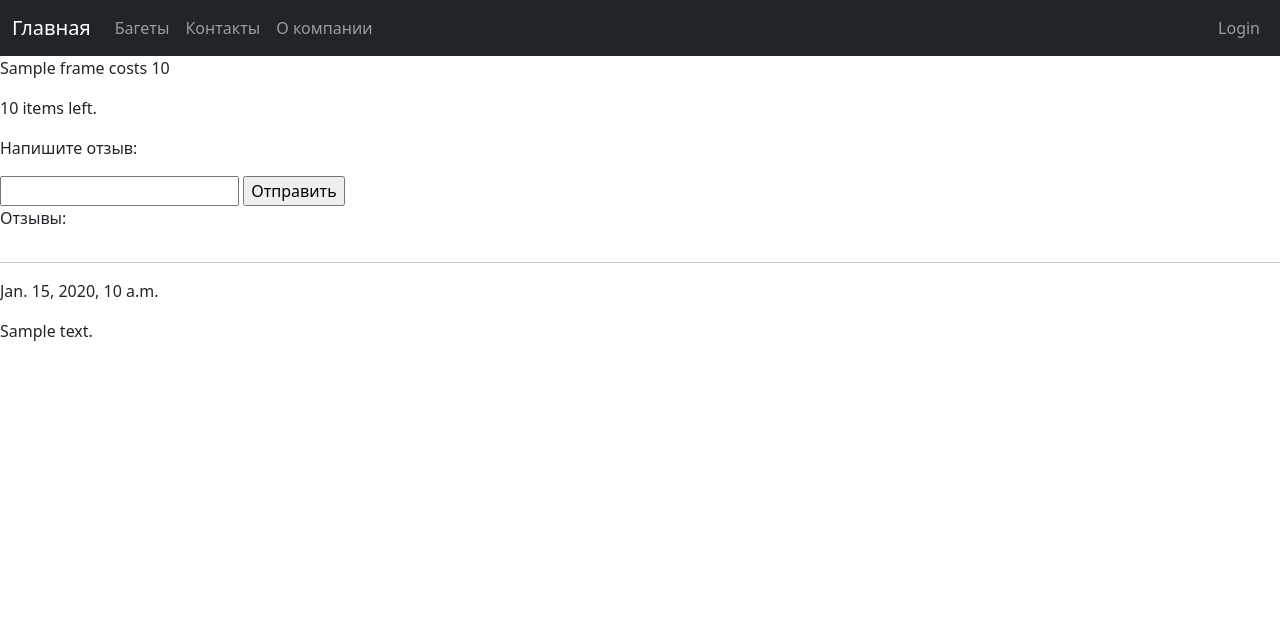
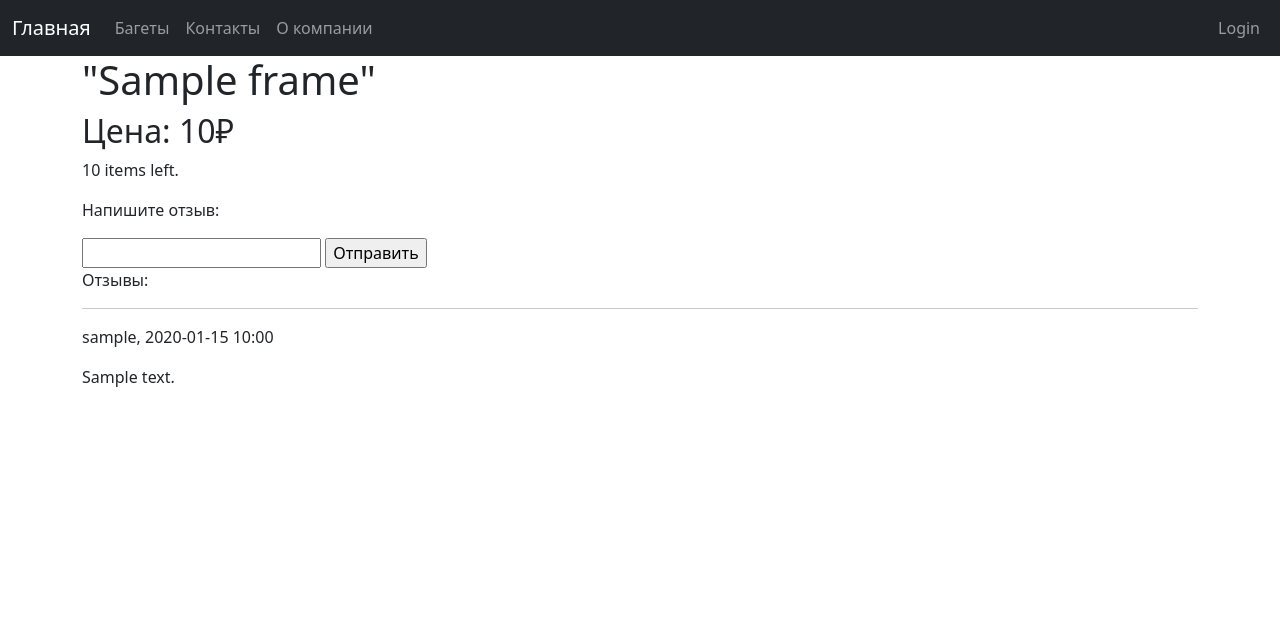
Before and after one commit to robz-tirtlib/framing-workshop, a Django app: page /frames/1/ in a window 1280 px wide. Shown: the top 641 px of the page. Run offline with Django 4.2, Linux system fonts and the light colour scheme; tables that the repository leaves empty hold one stand-in row (values such as "Sample post").

Commit message:
Added review authoring and user logout

```diff
--- a/workshop/static/css/base.css
+++ b/workshop/static/css/base.css
@@ -1,4 +1,4 @@
-.contacts h1, h2 {
+.contacts h2, .contacts h1 {
     text-align: center;
 }
 
--- a/workshop/templates/base.html
+++ b/workshop/templates/base.html
@@ -40,7 +40,7 @@
 						<ul class="dropdown-menu">
 							<li><a class="dropdown-item" href="{% url 'users:profile' user.id %}">Profile</a></li>
 							<li><hr class="dropdown-divider"></li>
-							<li><a class="dropdown-item" href="#">Logout</a></li>
+							<li><a class="dropdown-item" href="{% url 'users:logout' %}">Logout</a></li>
 						</ul>
 					</li>
 					{% else %}
--- a/workshop/users/urls.py
+++ b/workshop/users/urls.py
@@ -6,6 +6,7 @@ app_name = "users"
 
 urlpatterns = [
     path("login/", views.login_user, name="login"),
+    path("logout/", views.logout_user, name="logout"),
     path("register/", views.register, name="register"),
     path("forgot-password/", views.forgot_password, name="forgot-password"),
     path("<int:user_id>/", views.profile, name="profile"),
--- a/workshop/workshopapp/admin.py
+++ b/workshop/workshopapp/admin.py
@@ -1,7 +1,8 @@
 from django.contrib import admin
 
-from .models import Frame, Feedback
+from .models import Frame, Feedback, Review
 
 
 admin.site.register(Frame)
 admin.site.register(Feedback)
+admin.site.register(Review)
--- a/workshop/workshopapp/models.py
+++ b/workshop/workshopapp/models.py
@@ -1,4 +1,5 @@
 from django.db import models
+from django.contrib.auth.models import User
 
 
 class Frame(models.Model):
@@ -18,6 +19,7 @@ class Review(models.Model):
     content = models.CharField(max_length=1000, null=False)
     created_at = models.DateTimeField(auto_now_add=True)
     frame = models.ForeignKey(Frame, on_delete=models.CASCADE)
+    author = models.ForeignKey(User, on_delete=models.CASCADE, null=True)
 
 
 class Feedback(models.Model):
--- a/workshop/workshopapp/templates/workshopapp/frame.html
+++ b/workshop/workshopapp/templates/workshopapp/frame.html
@@ -1,7 +1,9 @@
 {% extends 'base.html' %}
 
 {% block content %}
-    <p>{{ frame.name }} costs {{ frame.cost }}</p>
+<div class="container">
+    <h1>"{{ frame.name }}"</h1>
+    <h2>Цена: {{ frame.cost }}₽</h2>
     <p>{{ frame.amount }} items left.</p>
 
     <p>Напишите отзыв:</p>
@@ -15,9 +17,10 @@
 
     {% for review in reviews %}
         <hr>
-        <p>{{ review.created_at }}</p>
+        <p>{{ review.author|default_if_none:'Аноним' }}, {{ review.created_at|date:'Y-m-d H:i' }}</p>
         <p>{{ review.content }}</p>
     {% empty %}
         <p>Пока отзывов нет.</p>
     {% endfor %}
+</div>
 {% endblock %}
--- a/workshop/workshopapp/views.py
+++ b/workshop/workshopapp/views.py
@@ -38,6 +38,8 @@ def frame(request, frame_id: int):
 
         if review_content:
             review_obj = Review(content=review_content, frame=frame)
+            if request.user.is_authenticated:
+                review_obj.author = request.user
             review_obj.save()
 
         kw = {"frame_id": frame_id}
```
Also changed, not shown: workshop/users/views.py (+6 -1 lines), workshop/workshopapp/migrations/0007_review_author.py (added).
